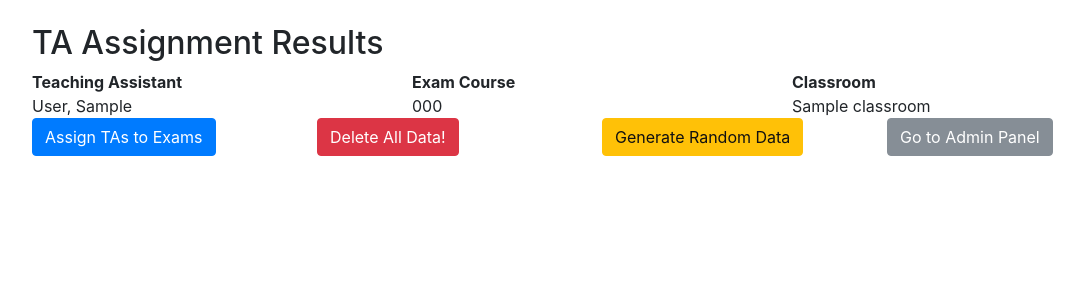
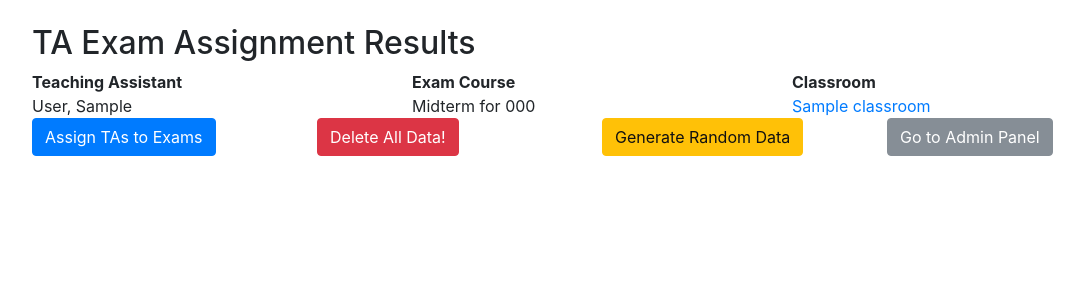
Before and after one commit to catotac/Exam-Scheduling-Agent, a Django app: page / in a window 1280 px wide. Shown: the part 56-356 px from the top of the page, without its empty margins (53-1137 px from the left). Run offline with Django 3.2, Linux system fonts and the light colour scheme; tables that the repository leaves empty hold one stand-in row (values such as "Sample post"); some libraries are stand-ins or nearby versions.

Commit message:
Update TA exam assignment list view

```diff
--- a/scheduler/templates/index.html
+++ b/scheduler/templates/index.html
@@ -2,7 +2,7 @@
 
 {% block content %}
     {% if ta_exam %}
-    <h2>TA Assignment Results</h2>
+    <h2>TA Exam Assignment Results</h2>
     <div class="row">
         <div class="col"><strong>Teaching Assistant</strong></div>
         <div class="col"><strong>Exam Course</strong></div>
@@ -10,9 +10,9 @@
     </div>
         {% for obj in ta_exam %}
         <div class="row">
-            <div class="col">{{ obj.ta.last_name }}, {{ obj.ta.first_name }}</div>
-            <div class="col">{{ obj.exam.course.code }}</div>
-            <div class="col">{{ obj.classroom.name }}</div>
+            <div class="col"><a hre="/tas/{{ obj.ta_id }}">{{ obj.ta.last_name }}, {{ obj.ta.first_name }}</a></div>
+            <div class="col">{{ obj.exam.type }} for {{ obj.exam.course.code }}</div>
+            <div class="col"><a href="/classrooms/{{ obj.classroom_id }}">{{ obj.classroom.name }}</a></div>
         </div>
         {% endfor %}
     {% else %}
```
